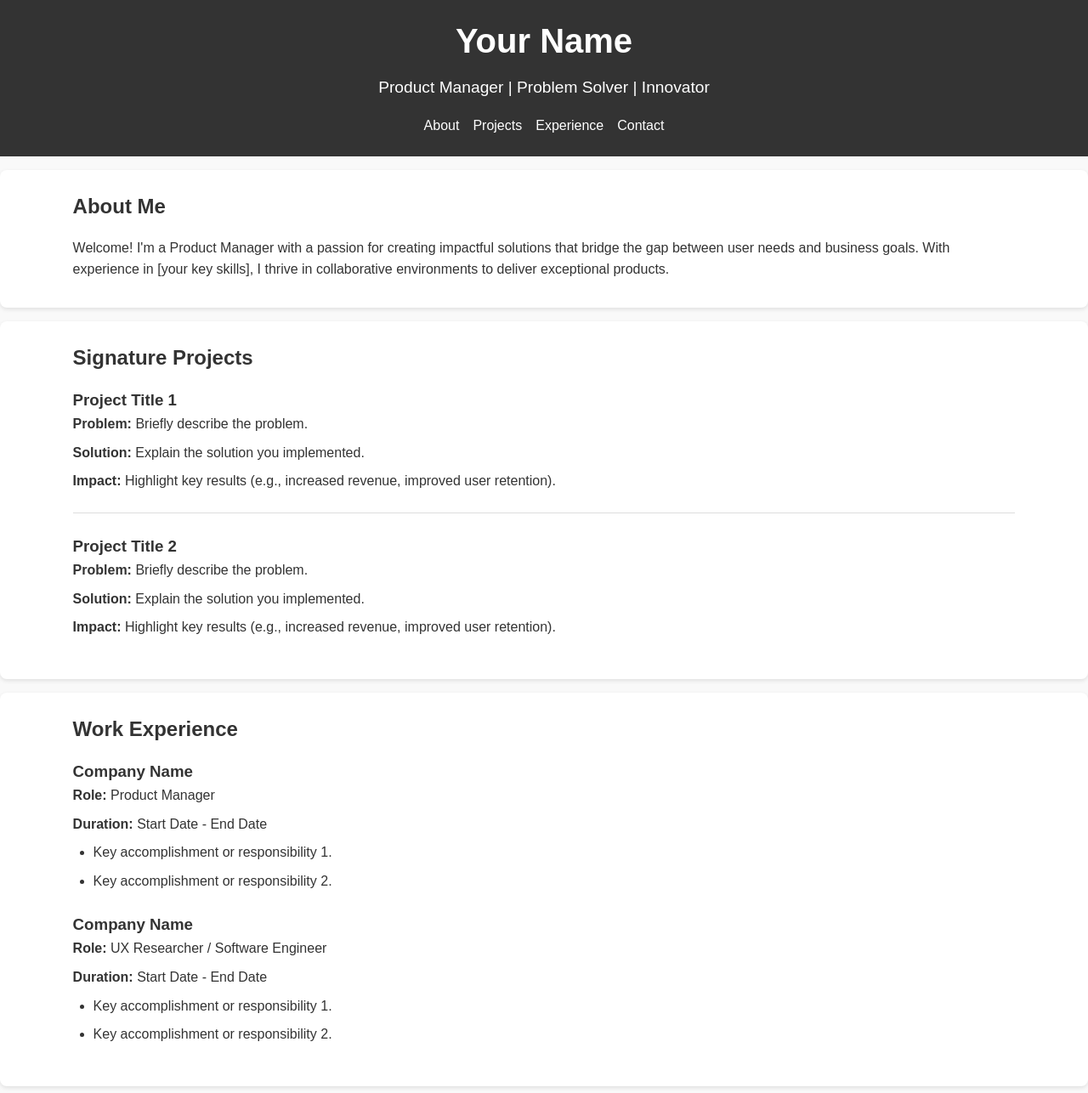
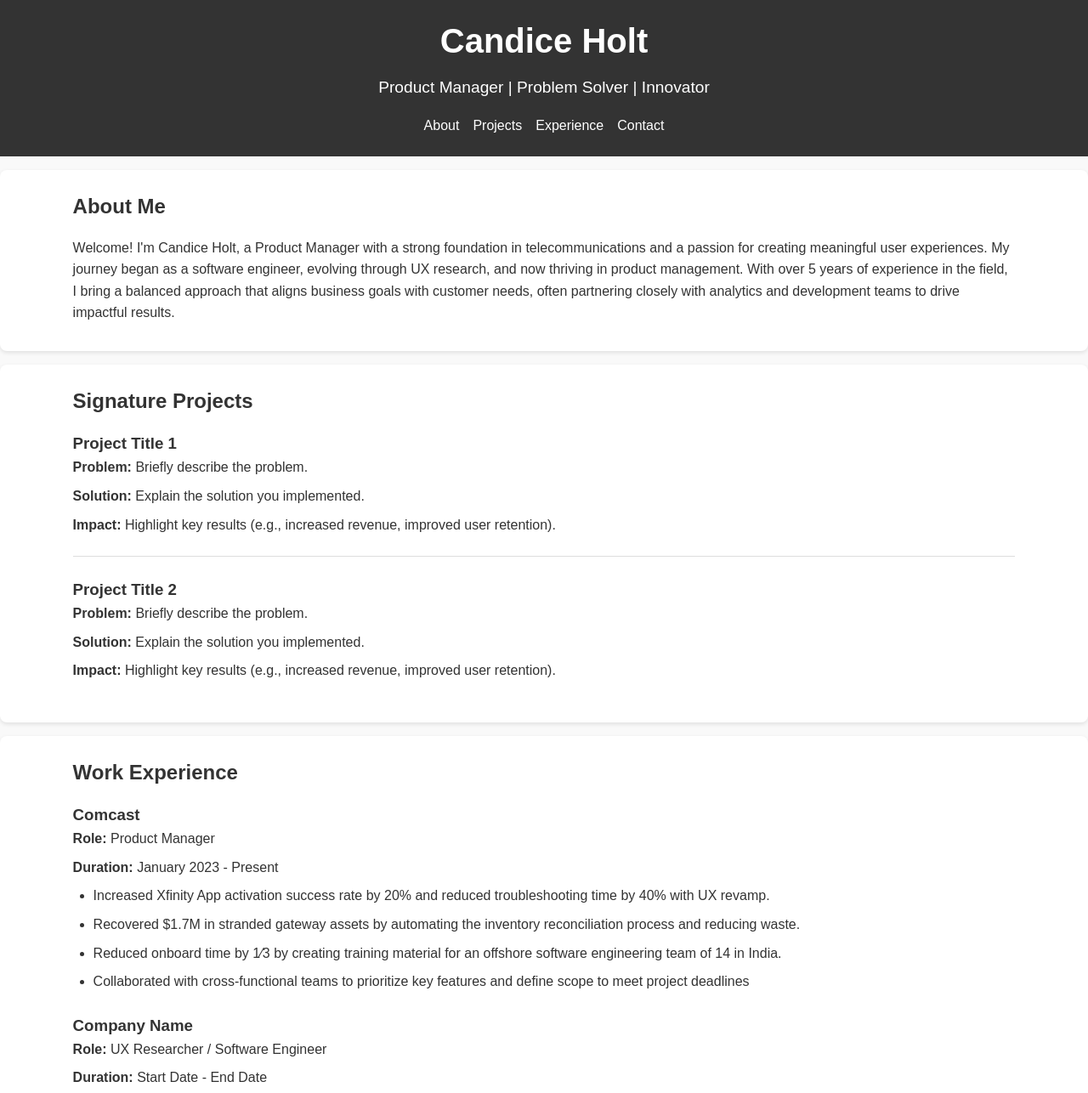
Before and after one commit to CandiCoder/CandiCoder.github.io, a plain HTML site: page index.html in a window 1280 px wide. Shown: the top 1286 px of the page at 85% size. Drawn offline with Linux system fonts and the light colour scheme.

Commit message:
Update Job experience index.html
Added current job experience

```diff
--- a/index.html
+++ b/index.html
@@ -9,7 +9,7 @@
 <body>
     <header class="header">
         <div class="container">
-            <h1>Your Name</h1>
+            <h1>Candice Holt</h1>
             <p>Product Manager | Problem Solver | Innovator</p>
             <nav>
                 <ul class="nav-links">
@@ -25,7 +25,7 @@
     <section id="about" class="about">
         <div class="container">
             <h2>About Me</h2>
-            <p>Welcome! I'm a Product Manager with a passion for creating impactful solutions that bridge the gap between user needs and business goals. With experience in [your key skills], I thrive in collaborative environments to deliver exceptional products.</p>
+            <p>Welcome! I'm Candice Holt, a Product Manager with a strong foundation in telecommunications and a passion for creating meaningful user experiences. My journey began as a software engineer, evolving through UX research, and now thriving in product management. With over 5 years of experience in the field, I bring a balanced approach that aligns business goals with customer needs, often partnering closely with analytics and development teams to drive impactful results.</p>
         </div>
     </section>
 
@@ -51,12 +51,14 @@
         <div class="container">
             <h2>Work Experience</h2>
             <div class="job">
-                <h3>Company Name</h3>
+                <h3>Comcast</h3>
                 <p><strong>Role:</strong> Product Manager</p>
-                <p><strong>Duration:</strong> Start Date - End Date</p>
+                <p><strong>Duration:</strong> January 2023 - Present</p>
                 <ul>
-                    <li>Key accomplishment or responsibility 1.</li>
-                    <li>Key accomplishment or responsibility 2.</li>
+                    <li>Increased Xfinity App activation success rate by 20% and reduced troubleshooting time by 40% with UX revamp.</li>
+                    <li>Recovered $1.7M in stranded gateway assets by automating the inventory reconciliation process and reducing waste.</li>
+                    <li>Reduced onboard time by 1⁄3 by creating training material for an offshore software engineering team of 14 in India.</li>
+                    <li>Collaborated with cross-functional teams to prioritize key features and define scope to meet project deadlines</li>
                 </ul>
             </div>
             <div class="job">
```
